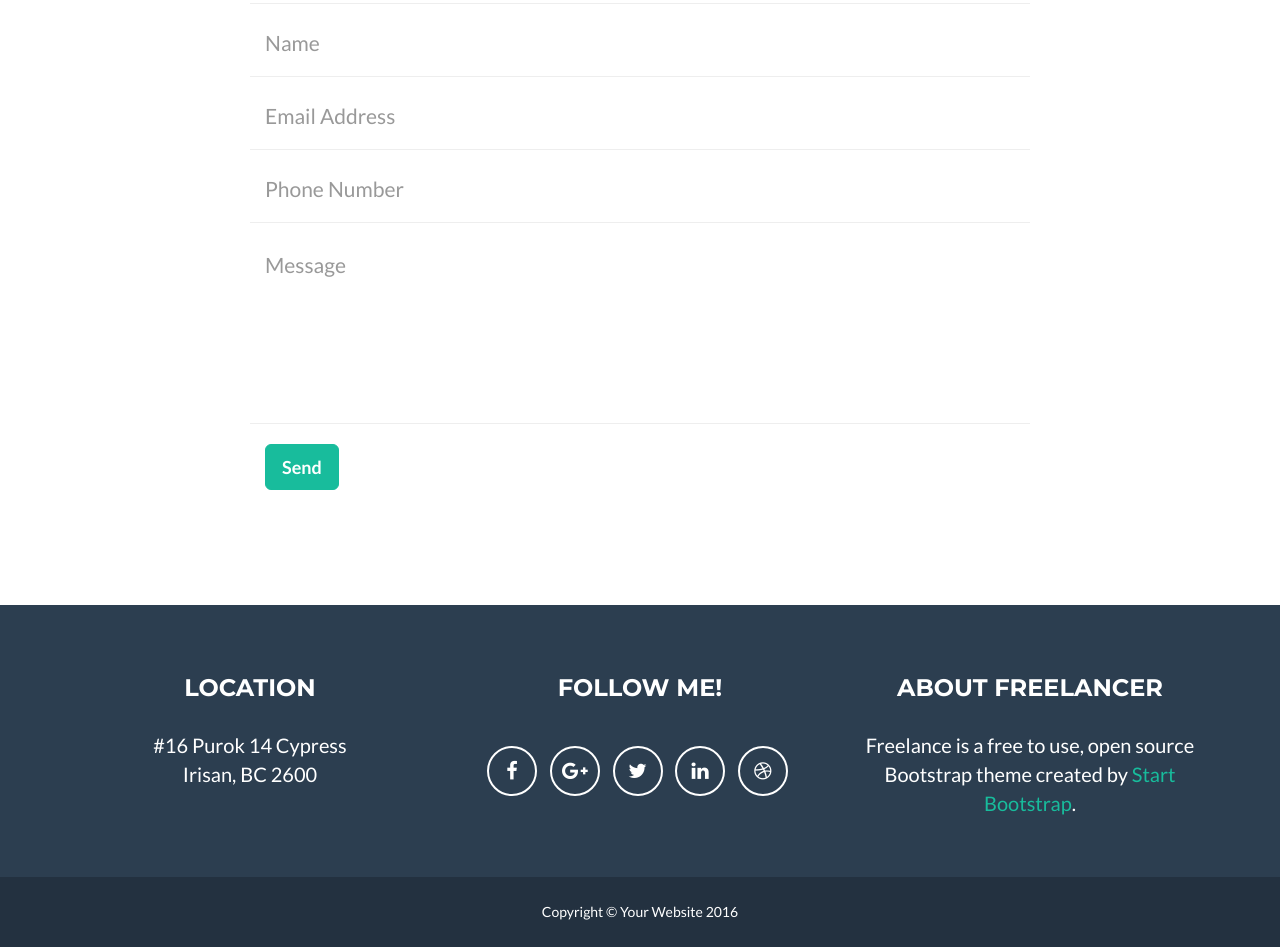
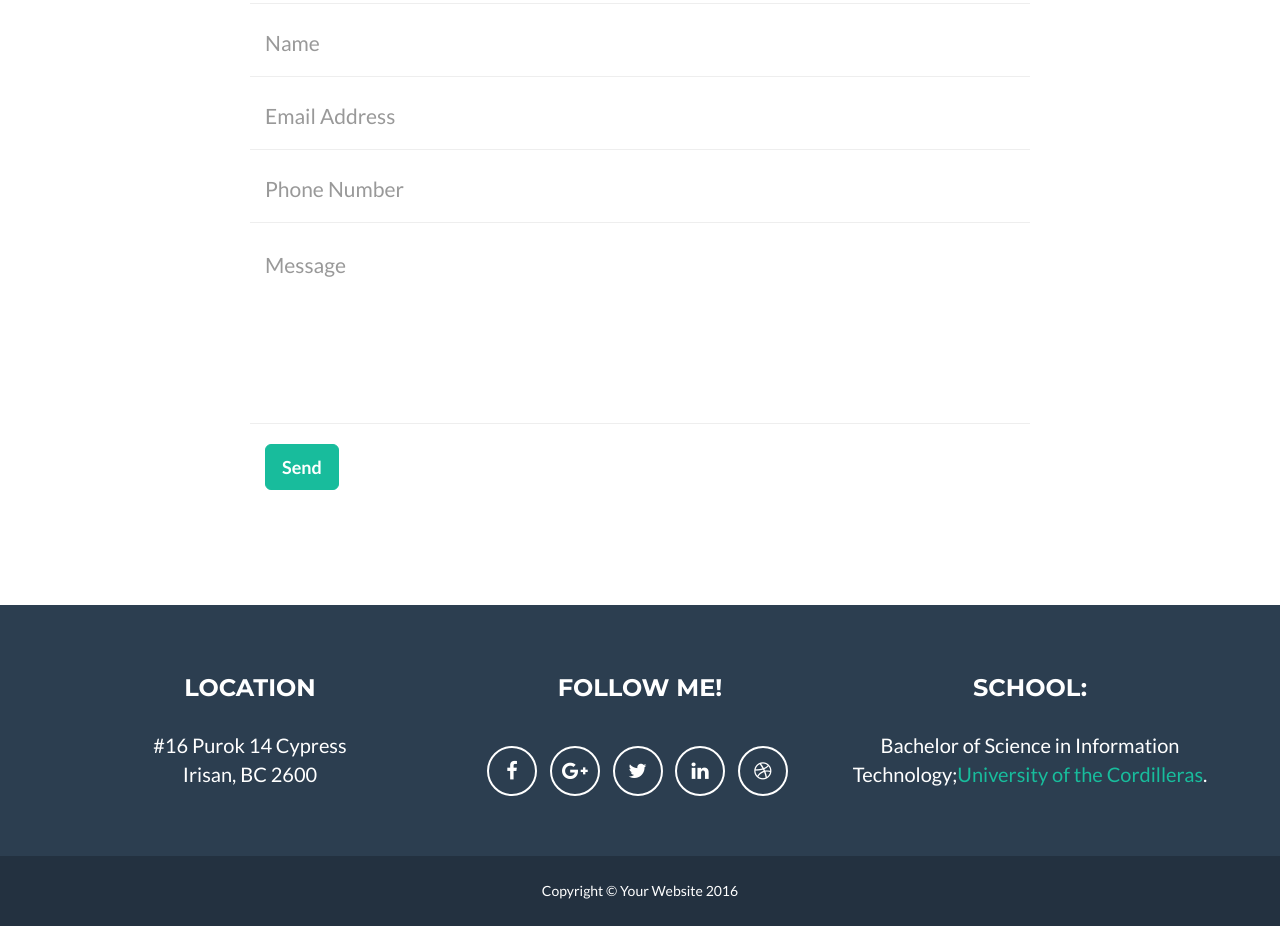
Before and after one commit to rzzapzzazexy/rzzapzzazexy.github.io, a website: page index.html in a window 1280 px wide. Shown: the part 2637-3584 px from the top of the page. After the commit the page ends 3563 px from the top, so only its background shows below. Drawn offline with nearby package versions, Linux system fonts and the light colour scheme.

Commit message:
Update index.html

```diff
--- a/index.html
+++ b/index.html
@@ -269,8 +269,8 @@
                         </ul>
                     </div>
                     <div class="footer-col col-md-4">
-                        <h3>About Freelancer</h3>
-                        <p>Freelance is a free to use, open source Bootstrap theme created by <a href="http://startbootstrap.com">Start Bootstrap</a>.</p>
+                        <h3>School:</h3>
+                        <p>Bachelor of Science in Information Technology;<a href="http://www.uc-bcf.edu.ph/">University of the Cordilleras</a>.</p>
                     </div>
                 </div>
             </div>
```
